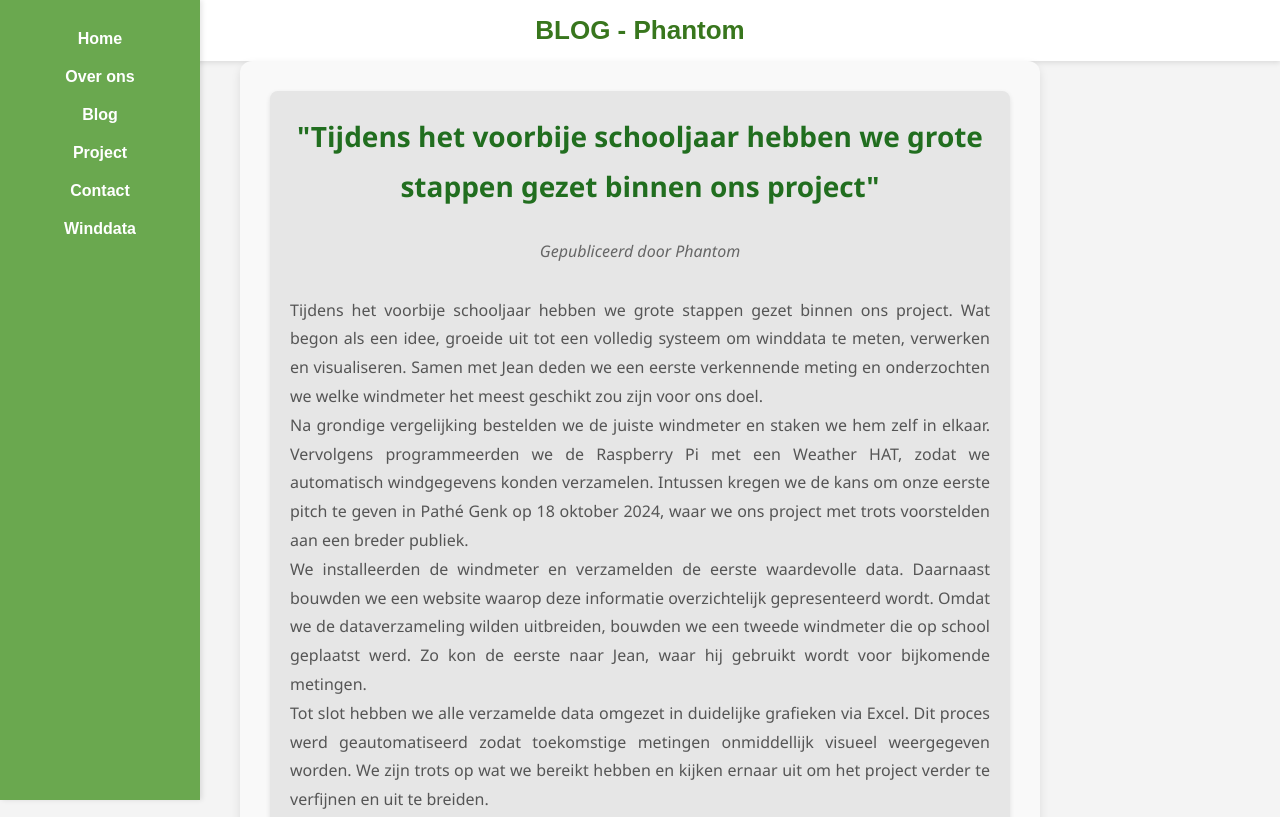
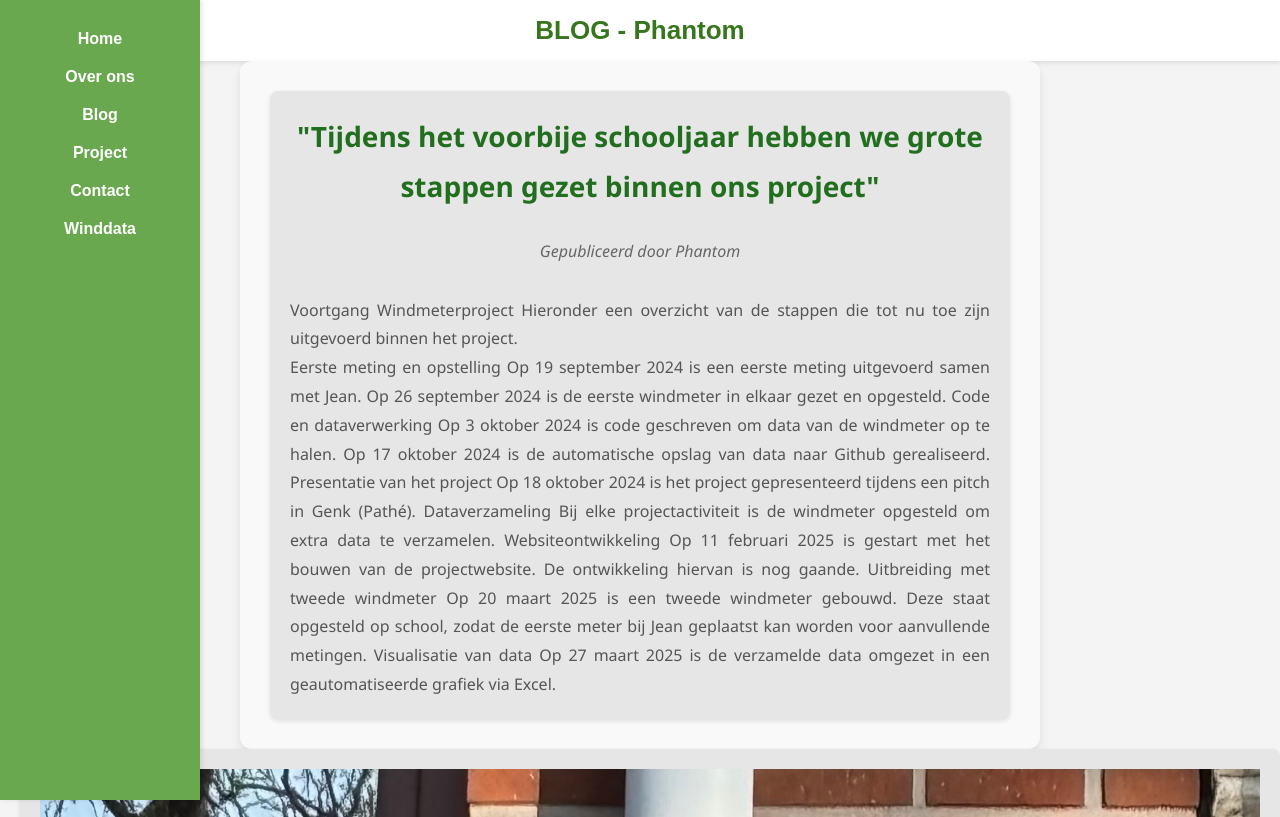
Before and after one commit to Dries-1/PhantomProject, a plain HTML site: page blog.html in a window 1280 px wide. Shown: the top 817 px of the page. Drawn offline with Linux system fonts and the light colour scheme.

Commit message:
blog pt.3

```diff
--- a/blog.html
+++ b/blog.html
@@ -139,19 +139,28 @@
             <p class="date" style="font-style: italic; color: #666; text-align: center; margin-bottom: 30px;">Gepubliceerd door Phantom</p>
 
             <p>
-                Tijdens het voorbije schooljaar hebben we grote stappen gezet binnen ons project.
-                Wat begon als een idee, groeide uit tot een volledig systeem om winddata te meten, verwerken en visualiseren.
-                Samen met Jean deden we een eerste verkennende meting en onderzochten we welke windmeter het meest geschikt zou zijn voor ons doel.
+                Voortgang Windmeterproject
+                Hieronder een overzicht van de stappen die tot nu toe zijn uitgevoerd binnen het project.
             </p>
 
             <p>
-                Na grondige vergelijking bestelden we de juiste windmeter en staken we hem zelf in elkaar.
-                Vervolgens programmeerden we de Raspberry Pi met een Weather HAT, zodat we automatisch windgegevens konden verzamelen.
-                Intussen kregen we de kans om onze eerste pitch te geven in Pathé Genk op 18 oktober 2024,
-                waar we ons project met trots voorstelden aan een breder publiek.
+                Eerste meting en opstelling
+                Op 19 september 2024 is een eerste meting uitgevoerd samen met Jean. Op 26 september 2024 is de eerste windmeter in elkaar gezet en opgesteld.
+                Code en dataverwerking
+                Op 3 oktober 2024 is code geschreven om data van de windmeter op te halen. Op 17 oktober 2024 is de automatische opslag van data naar Github gerealiseerd.
+                Presentatie van het project
+                Op 18 oktober 2024 is het project gepresenteerd tijdens een pitch in Genk (Pathé).
+                Dataverzameling
+                Bij elke projectactiviteit is de windmeter opgesteld om extra data te verzamelen.
+                Websiteontwikkeling
+                Op 11 februari 2025 is gestart met het bouwen van de projectwebsite. De ontwikkeling hiervan is nog gaande.
+                Uitbreiding met tweede windmeter
+                Op 20 maart 2025 is een tweede windmeter gebouwd. Deze staat opgesteld op school, zodat de eerste meter bij Jean geplaatst kan worden voor aanvullende metingen.
+                Visualisatie van data
+                Op 27 maart 2025 is de verzamelde data omgezet in een geautomatiseerde grafiek via Excel.
             </p>
 
-            <p>
+            <!-- <p>
                 We installeerden de windmeter en verzamelden de eerste waardevolle data.
                 Daarnaast bouwden we een website waarop deze informatie overzichtelijk gepresenteerd wordt.
                 Omdat we de dataverzameling wilden uitbreiden, bouwden we een tweede windmeter die op school geplaatst werd.
@@ -162,7 +171,7 @@
                 Tot slot hebben we alle verzamelde data omgezet in duidelijke grafieken via Excel.
                 Dit proces werd geautomatiseerd zodat toekomstige metingen onmiddellijk visueel weergegeven worden.
                 We zijn trots op wat we bereikt hebben en kijken ernaar uit om het project verder te verfijnen en uit te breiden.
-            </p>
+            </p> -->
         </div>
     </div>
 
```
